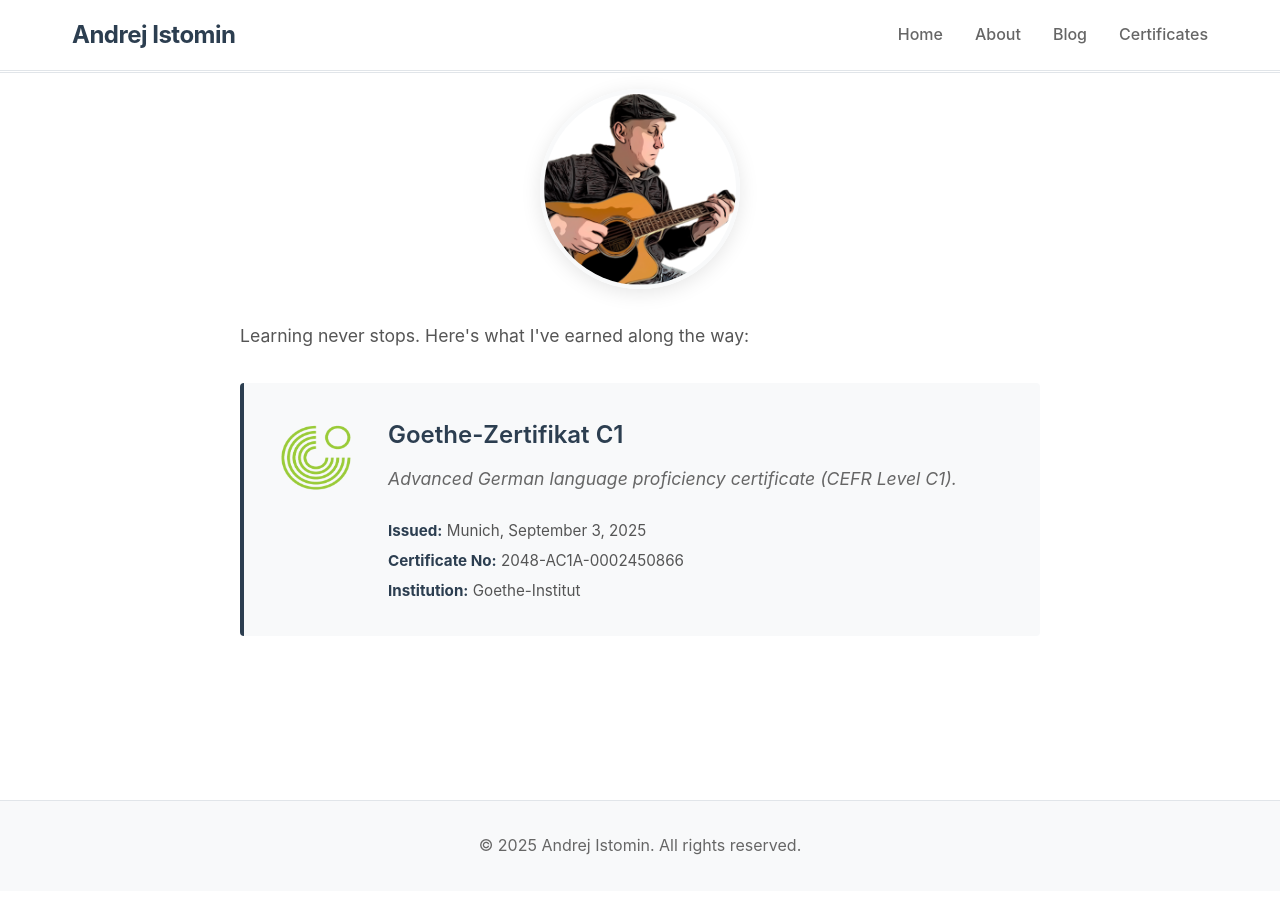
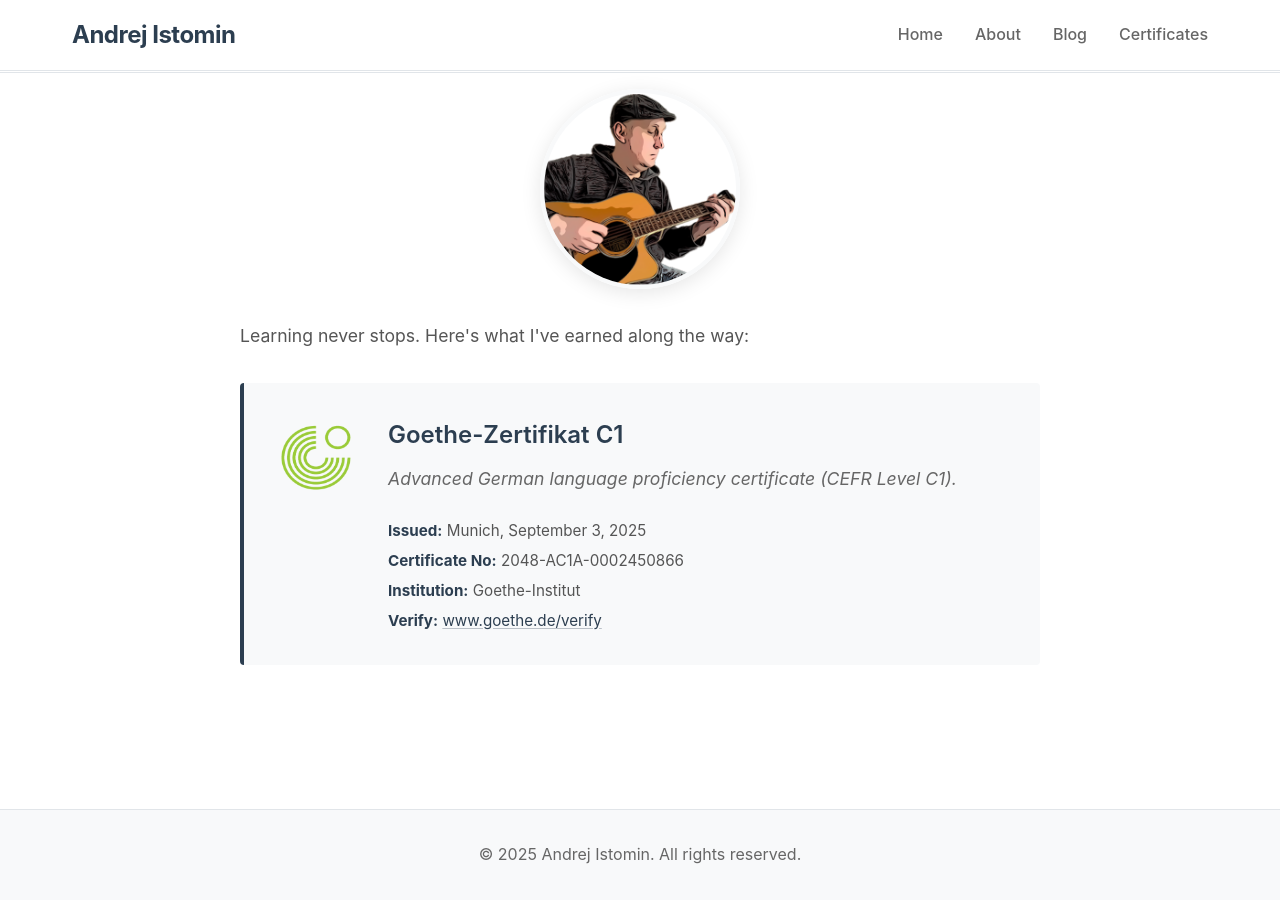
Before and after one commit to aistomin/aistomin.com, a Jekyll site: the page built from certificates.markdown, in a window 1280 px wide and 900 px high, scrolled down 95 px. Built offline with Jekyll 4.4.1, drawn with Linux system fonts in a browser that asks for light colours.

Commit message:
Issue #8. Some small adjustments to test if the CI/CD pipeline is working.

```diff
--- a/certificates.markdown
+++ b/certificates.markdown
@@ -24,6 +24,7 @@ title: Certificates
                     <p><strong>Issued:</strong> Munich, September 3, 2025</p>
                     <p><strong>Certificate No:</strong> 2048-AC1A-0002450866</p>
                     <p><strong>Institution:</strong> Goethe-Institut</p>
+                    <p><strong>Verify:</strong> <a href="https://www.goethe.de/verify" target="_blank" rel="noopener noreferrer">www.goethe.de/verify</a></p>
                 </div>
             </div>
         </div>
```
